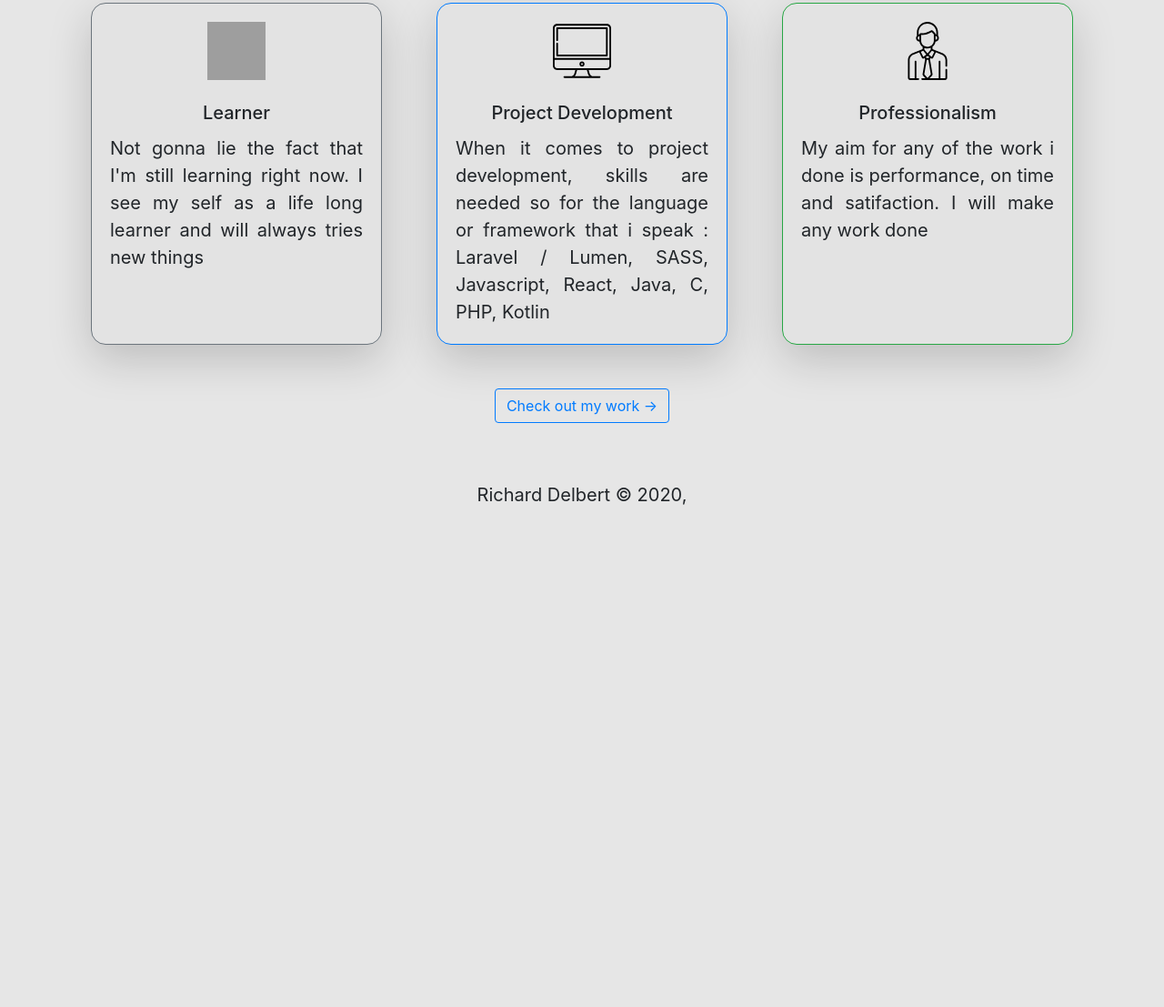
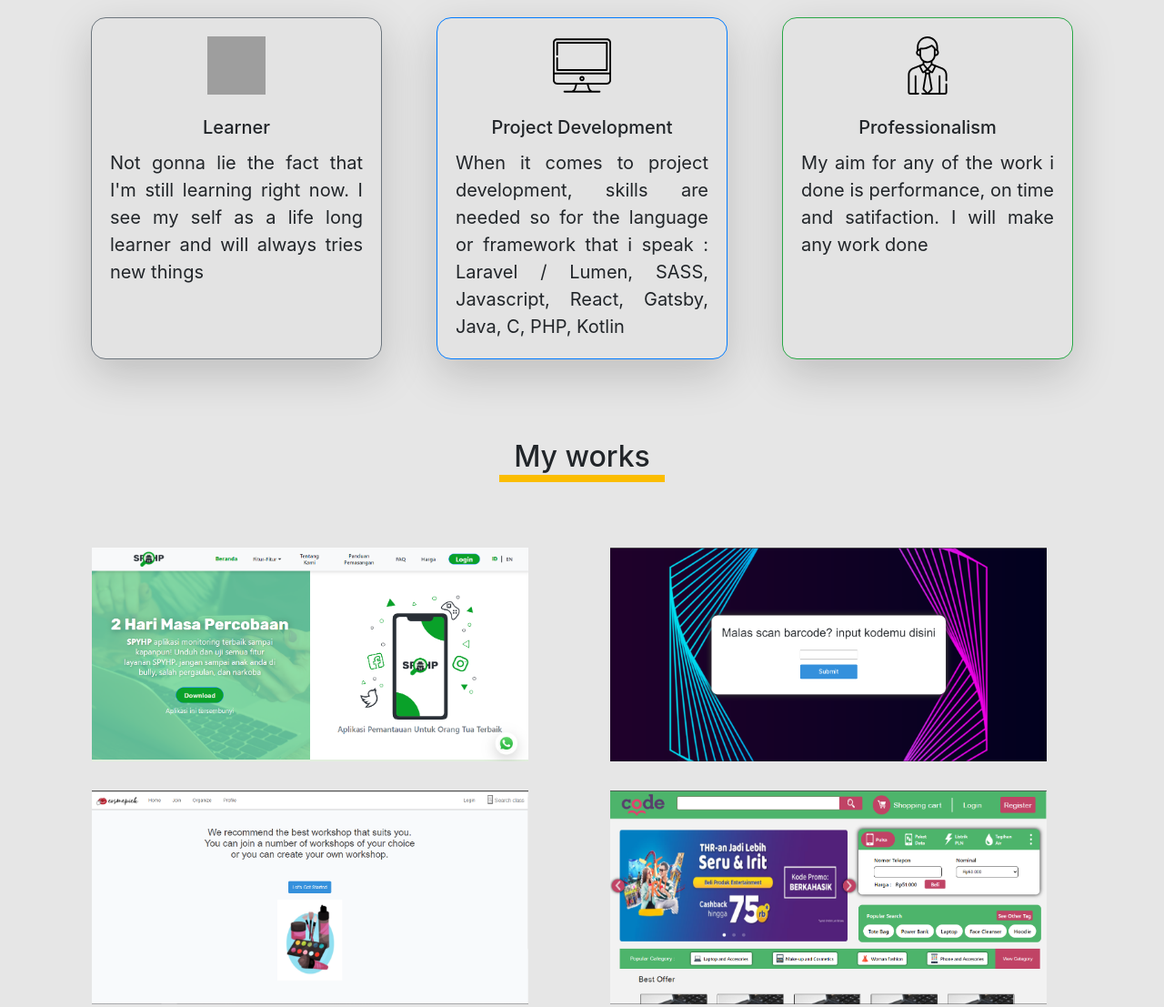
Before and after one commit to Skyezon/my-website, a Gatsby site: page / in a window 1280 px wide. Shown: the part 677-1784 px from the top of the page at 91% size. Before the commit the page ends 1236 px from the top, so only its background shows below. Built offline with nearby package versions, Linux system fonts and the light colour scheme; Gatsby itself is replaced by a stand-in of ours; grey boxes are pictures that could not be loaded.

Commit message:
add: portfolio section done

```diff
--- /dev/null
+++ b/src/components/portfolio/portfolio.js
@@ -0,0 +1,89 @@
+import React, { useState } from "react"
+import Section from "../section/section"
+import Style from "./portfolio.module.scss"
+import BackgroundImage from "gatsby-background-image"
+import data from "../../config/portfolio.config"
+import { Button, Col, Row, Container } from "react-bootstrap"
+import { graphql, useStaticQuery } from "gatsby"
+
+
+const handleActive = (hoverState,activeNumer,activeState,data) => {
+  if (hoverState && (activeNumer == activeState)){
+    return <Container className={Style.item + " h-100"}>
+      <h3 className={'text-center my-4'}>{data.title}</h3>
+      <div className={"mb-2"}>{data.desc}</div>
+      <div className={"d-flex justify-content-around my-3"}>
+        {(data.github !== "") ?
+          <Button variant={"outline-primary"}>
+            <a rel={"noopener"} target={"_blank"} href={data.github}>Code repository</a>
+          </Button>
+          : ""
+        }
+        {(data.liveProject !== "") ?
+          <Button variant={"outline-primary"}>
+            <a rel={"noopener"} target={"_blank"} href={data.liveProject}>Live Demo</a>
+          </Button>
+          : ""
+        }
+      </div>
+      <div>
+        tags :
+        {data.tags.map((tag) => {
+          return<span> {tag} </span>
+        })}
+      </div>
+    </Container>
+  }
+}
+
+const Portfolio = () => {
+  const [active, setActive] = useState(0);
+  const [hover, setHover] = useState(false)
+
+  const images = useStaticQuery(graphql`
+      query AssetsPhotos {
+          allFile(filter: {extension: {regex: "/(jpg)|(jpeg)|(png)/"}, relativeDirectory: {eq: "screenshot"}}) {
+              edges {
+                  node {
+                      name,
+                      childImageSharp{
+                          fluid(quality: 90, maxWidth: 1920) {
+                              ...GatsbyImageSharpFluid
+                          }
+                      }
+                  }
+              }
+          }
+      }
+  `)
+  return(
+    <Section title={"My works"} color={"#FBBD01"} styling={Style.portfolio} >
+      <Row>
+        {data.map((item) => {
+          let imageNya = null
+           images.allFile.edges.forEach((arr) => {
+            if (arr.node.name === item.image){
+              imageNya = arr.node.childImageSharp.fluid;
+            }
+          })
+
+            return(
+              <Col lg={6}>
+                <BackgroundImage fluid={imageNya === null ? "" : imageNya} backgroundColor={`#040e18`} className={Style.image + " m-3"}>
+                  <div onMouseOver={() => {setHover(true); setActive(item.id)}} onMouseLeave={() => {setHover(false); setActive(0)}} className={"d-flex justify-content-center align-items-center h-100"}>
+                    {handleActive(hover,item.id,active,item)}
+                  </div>
+                </BackgroundImage>
+              </Col>
+            )
+
+
+
+        })}
+      </Row>
+
+    </Section>
+  )
+}
+
+export default Portfolio
--- /dev/null
+++ b/src/components/portfolio/portfolio.module.scss
@@ -0,0 +1,15 @@
+.portfolio{
+
+}
+
+.image{
+  width: 30rem;
+  height: 14.7rem;
+  background-size: contain;
+}
+
+.item{
+  font-size: 1rem;
+  background-image: linear-gradient(rgba(255,255,255,0.7),rgba(255,255,255,0.7));
+  width : 70%;
+}
--- a/src/components/section-title/section-title.js
+++ b/src/components/section-title/section-title.js
@@ -4,8 +4,7 @@ import Style from "./section-title.module.scss"
 const SectionTitle = ({title, color}) => {
   return(
     <div className={Style.sectionTitle}>
-      <h2>{title}</h2>
-      <div style={{backgroundColor : color}} className={Style.sectionTitleLine}></div>
+      <h2 style={{borderBottom : `solid 8px ${color}`}} className={"px-3"}>{title}</h2>
     </div>
   )
 }
--- a/src/components/section-title/section-title.module.scss
+++ b/src/components/section-title/section-title.module.scss
@@ -3,8 +3,4 @@
     text-align: center;
     font-size: 3rem;
   }
-  &-line{
-    width: 10rem;
-    height: 8px;
-  }
 }
--- a/src/components/skills/skills.js
+++ b/src/components/skills/skills.js
@@ -1,9 +1,8 @@
 import React from "react"
 import Section  from "../section/section"
 import Style from "./skills.module.scss"
-import { Col, Container, Row, Card, Button} from "react-bootstrap"
+import { Col, Row, Card} from "react-bootstrap"
 import data from "../../config/skills.config"
-import {Link} from "gatsby"
 
 const Skills = () => {
   return(
@@ -27,11 +26,6 @@ const Skills = () => {
             )
           })}
         </Row>
-      <div className={'d-flex justify-content-center pt-4 my-4'}>
-        <Button variant="outline-primary">
-          <Link to={'/portfolio'}>Check out my work -></Link>
-        </Button>
-      </div>
     </Section>
   )
 }
--- /dev/null
+++ b/src/config/portfolio.config.js
@@ -0,0 +1,85 @@
+const data = [
+  {
+    "id" : 1,
+    "title" : "SpyHp",
+    "desc" : "A company profile website",
+    "liveProject": "http://spyhp.com",
+    "github" : "",
+    "image" : "spyhp",
+    "tags" : ["sass","javascript"]
+  },
+  {
+    "id" : 2,
+    "title" : "Sugenerator",
+    "desc" : "A Letter generator with CMS support",
+    "liveProject": "",
+    "github" : "https://github.com/Skyezon/Sugenerator",
+    "image" : "sugenerator",
+    "tags" : ["laravel","sass","javascript"]
+  },
+  {
+    "id" : 3,
+    "title" : "Cosmepick",
+    "desc" : "A company profile website",
+    "liveProject": "",
+    "github" : "https://github.com/Skyezon/Cosmepick",
+    "image" : "cosmepick",
+    "tags" : ["laravel","sass","javascript"]
+  },
+  {
+    "id" : 4,
+    "title" : "Ecom-example",
+    "desc" : "My first project of coding a website",
+    "liveProject": "",
+    "github" : "https://github.com/Skyezon/example-ecom-fe.git",
+    "image" : "ecom",
+    "tags" : ["html","css","vanilla"]
+  },
+  {
+    "id" : 5,
+    "title" : "bmi-calculator (course)",
+    "desc" : "one of my flutter projects",
+    "liveProject": "",
+    "github" : "",
+    "image" : "bmi",
+    "tags" : ["flutter","mobile"]
+  },
+  {
+    "id" : 6,
+    "title" : "TechnoScape website",
+    "desc" : "A website for an event",
+    "liveProject": "",
+    "github" : "https://github.com/Skyezon/technoscape",
+    "image" : "technoscape",
+    "tags" : ["javascript","sass","webpack"]
+  },
+  {
+    "id" : 7,
+    "title" : "Natour (course)",
+    "desc" : "a website when studying a css course",
+    "liveProject": "",
+    "github" : "https://github.com/Skyezon/Natour-project",
+    "image" : "natour",
+    "tags" : ["sass","vanilla"]
+  },
+  {
+    "id" : 8,
+    "title" : "Group profile example",
+    "desc" : "a group profile website",
+    "liveProject": "https://github.com/Skyezon/web-mulmed",
+    "github" : "",
+    "image" : "mulmed",
+    "tags" : ["react","javascript"]
+  },
+  {
+    "id" : 9,
+    "title" : "Pindia",
+    "desc" : "",
+    "liveProject": "",
+    "github" : "",
+    "image" : "",
+    "tags" : ["lumen"]
+  }
+]
+
+export default data
--- a/src/config/skills.config.js
+++ b/src/config/skills.config.js
@@ -1,6 +1,47 @@
 import mortar from "../images/mortarboard.svg"
 import desktop from "../images/desktop.svg"
 import employee from "../images/employee.svg"
+
+// import React from "react"
+// import { graphql, useStaticQuery } from "gatsby"
+
+
+  // const mortar = useStaticQuery(graphql`
+  //     query {
+  //         placeholderImage: file(relativePath: { eq: "mortarboard.svg" }) {
+  //             childImageSharp {
+  //                 fluid(maxWidth: 300) {
+  //                     ...GatsbyImageSharpFluid
+  //                 }
+  //             }
+  //         }
+  //     }
+  // `)
+  //
+  // const desktop = useStaticQuery(graphql`
+  //     query {
+  //         placeholderImage: file(relativePath: { eq: "desktop.svg" }) {
+  //             childImageSharp {
+  //                 fluid(maxWidth: 300) {
+  //                     ...GatsbyImageSharpFluid
+  //                 }
+  //             }
+  //         }
+  //     }
+  // `)
+  //
+  // const employee = useStaticQuery(graphql`
+  //     query {
+  //         placeholderImage: file(relativePath: { eq: "employee.svg" }) {
+  //             childImageSharp {
+  //                 fluid(maxWidth: 300) {
+  //                     ...GatsbyImageSharpFluid
+  //                 }
+  //             }
+  //         }
+  //     }
+  // `)
+
 
   const data = [
     {
@@ -11,7 +52,7 @@ const data = [
     },
     {
       'title' : "Project Development",
-    'content' : `When it comes to project development, skills are needed so for the language or framework that i speak : Laravel / Lumen, SASS, Javascript, React, Java, C, PHP, Kotlin
+      'content' : `When it comes to project development, skills are needed so for the language or framework that i speak : Laravel / Lumen, SASS, Javascript, React, Gatsby, Java, C, PHP, Kotlin
     `,
       "type" : "primary",
       "icon" : desktop
--- a/src/pages/index.js
+++ b/src/pages/index.js
@@ -5,6 +5,7 @@ import SEO from "../components/seo"
 import SplashScreen from "../components/splash-screen/splash-screen"
 import About from "../components/about/about"
 import Skills from "../components/skills/skills"
+import Portfolio from "../components/portfolio/portfolio"
 
 const IndexPage = () => (
   <Layout>
@@ -12,6 +13,7 @@ const IndexPage = () => (
      <SplashScreen/>
      <About/>
      <Skills/>
+     <Portfolio/>
   </Layout>
 )
 
```
Also changed, not shown: src/images/screenshot/bmi.jpg (added), src/images/screenshot/cosmepick.png (added), src/images/screenshot/ecom.png (added), src/images/screenshot/mulmed.png (added), src/images/screenshot/natour.png (added), src/images/screenshot/spyhp.png (added), src/images/screenshot/sugenerator.png (added), src/images/screenshot/technoscape.png (added). Lines whose indentation alone changed are shown as unchanged.
